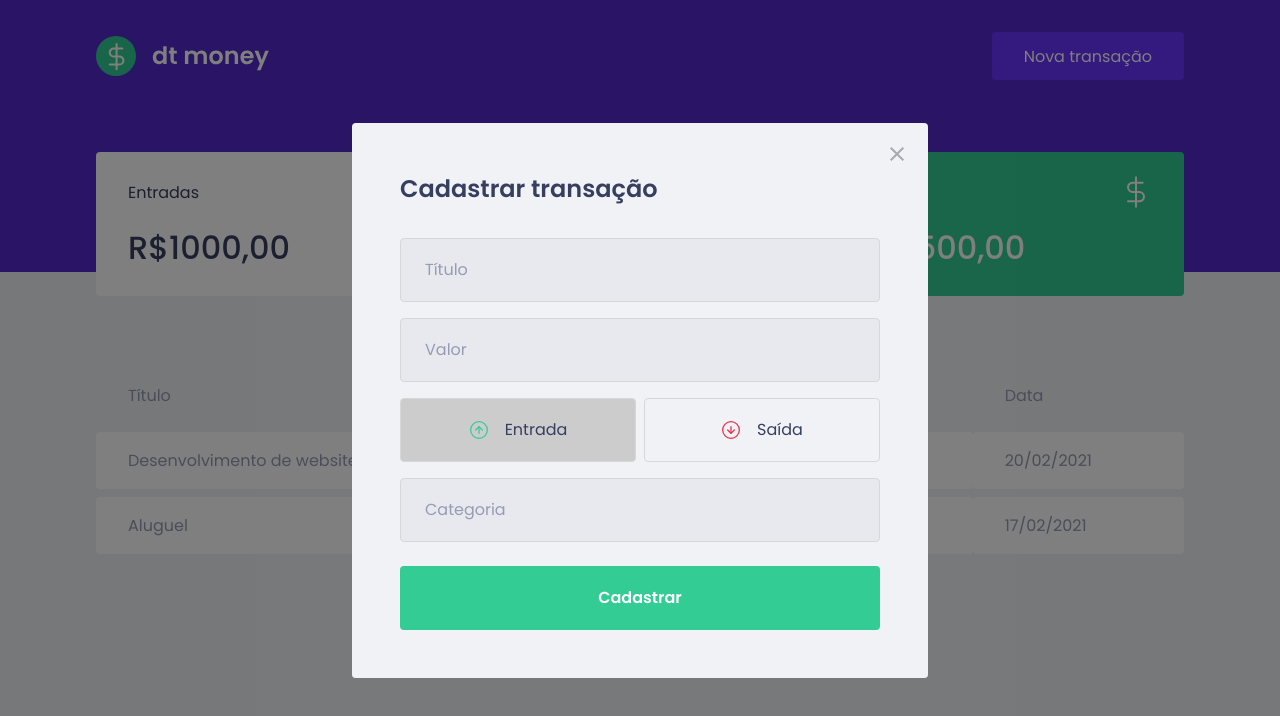
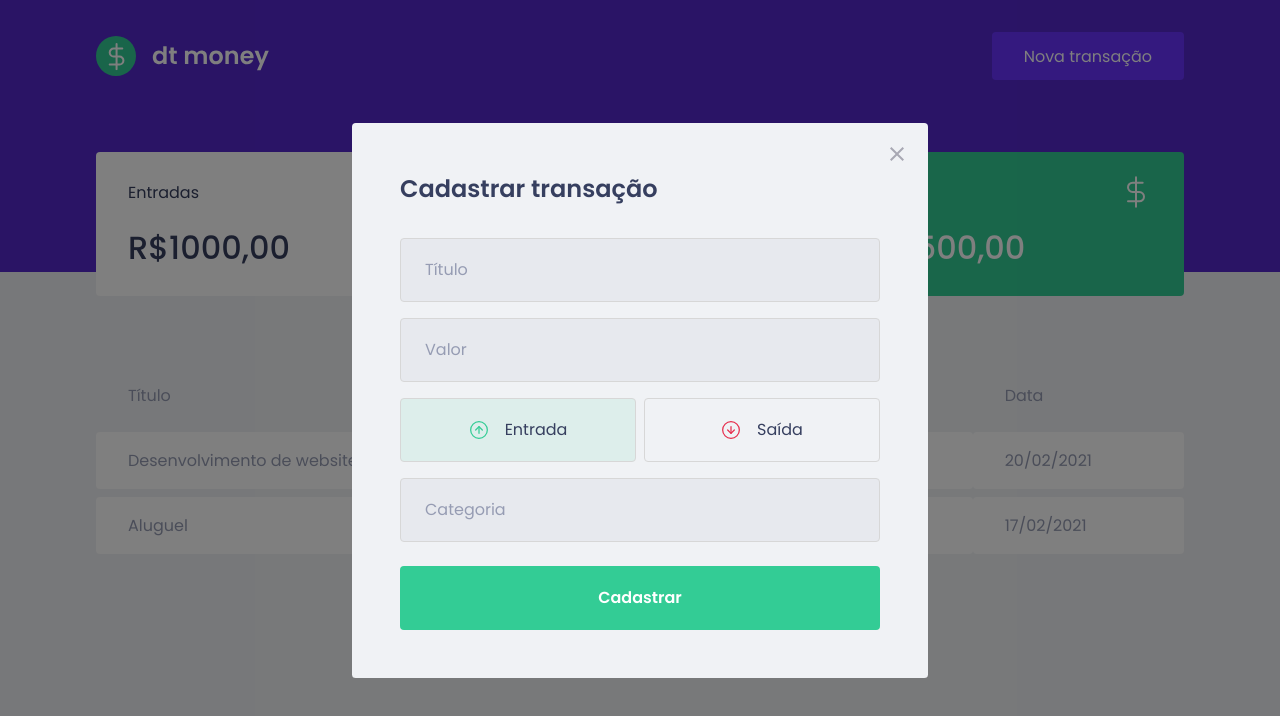
Before and after one commit to cleysondiego/dtmoney, a React (Create React App) app: page / in a window 1280 px wide. Both pictures are taken after a click on the button "Nova transação". Shown: the top 716 px of the page. Built offline with nearby package versions, Linux system fonts and the light colour scheme; no server answers; what miragejs would draw is missing.

Commit message:
Aula: Cores dos botões

```diff
--- a/src/components/NewTransactionModal/index.tsx
+++ b/src/components/NewTransactionModal/index.tsx
@@ -47,6 +47,7 @@
             type="button"
             onClick={() => { setType('deposit'); }}
             isActive={type === 'deposit'}
+            activeColor="green"
           >
             <img src={incomeImg} alt="Entrada" />
             <span>Entrada</span>
@@ -56,6 +57,7 @@
             type="button"
             onClick={() => { setType('withdraw'); }}
             isActive={type === 'withdraw'}
+            activeColor="red"
           >
             <img src={outcomeImg} alt="Saída" />
             <span>Saída</span>
--- a/src/components/NewTransactionModal/styles.ts
+++ b/src/components/NewTransactionModal/styles.ts
@@ -1,5 +1,5 @@
 import styled from 'styled-components';
-import { darken } from 'polished';
+import { darken, transparentize } from 'polished';
 
 export const Container = styled.form`
   h2 {
@@ -58,6 +58,12 @@
 
 interface RadioBoxProps {
   isActive: boolean;
+  activeColor: 'green' | 'red';
+}
+
+const colors = {
+  green: '#33cc95',
+  red: '#e52e4d'
 }
 
 export const RadioBox = styled.button<RadioBoxProps>`
@@ -65,7 +71,9 @@
   border: 1px solid #d7d7d7;
   border-radius: 0.25rem;
 
-  background: ${(props) => props.isActive ? '#ccc' : 'transparent'};
+  background: ${(props) => props.isActive
+    ? transparentize(0.9, colors[props.activeColor])
+    : 'transparent'};
 
   display: flex;
   align-items: center;
```
